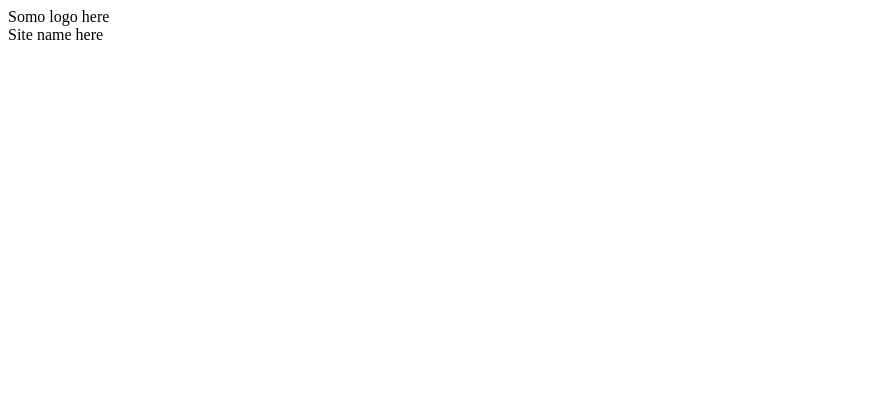
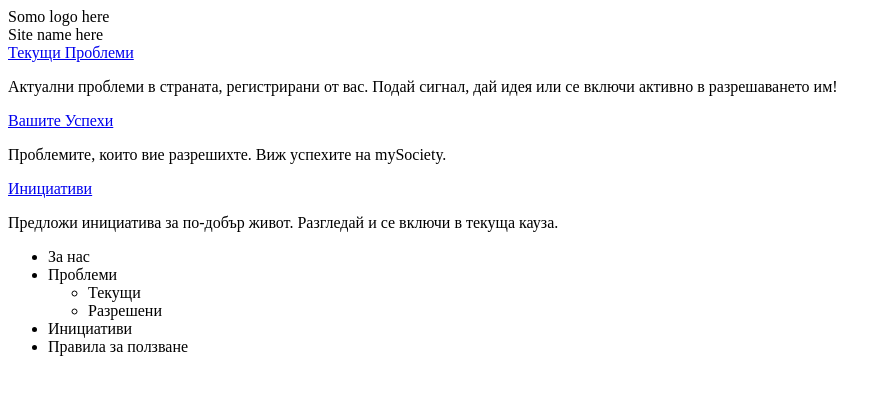
Before and after one commit to idoychinov/Hackathon21062014, a plain HTML site: page mySociety/mySociety/index.html in a window 1280 px wide. Shown: the whole page, without its empty margins (0-891 px from the left). Drawn offline with Linux system fonts and the light colour scheme.

Commit message:
main page bottom section and footer added

```diff
--- a/mySociety/mySociety/index.html
+++ b/mySociety/mySociety/index.html
@@ -8,16 +8,45 @@
 </head>
 <body>
     <div id="wrapper">
-        <header>
+        <header id="header">
             <div id="logo">Somo logo here</div>
             <div id="site-name">Site name here</div>
 
         </header>
         <section>
-            <div id="slider"></div>
-
+            <div id="current-problem">
+                <a href="current-problems.html" title="Текущи проблеми">
+                    Текущи Проблеми
+                </a>
+                <p>Актуални проблеми в страната, регистрирани от вас. Подай сигнал, дай идея или се включи активно в разрешаването им!</p>
+            </div>
+            <div id="solved-problem">
+                <a href="solved-problems.html" title="Вашите Успехи">
+                    Вашите Успехи
+                </a>
+                <p>Проблемите, които вие разрешихте. Виж успехите на mySociety.</p>
+            </div>
+            <div id="initiatives">
+                <a href="initiatives.html" title="Инициативи">
+                    Инициативи
+                </a>
+                <p>Предложи инициатива за по-добър живот. Разгледай и се включи в текуща кауза.</p>
+            </div>
         </section>
-        <footer></footer>
+        <footer>
+            <ul>
+                <li>За нас</li>
+                <li>
+                    Проблеми
+                    <ul>
+                        <li>Текущи</li>
+                        <li>Разрешени</li>
+                    </ul>
+                </li>
+                <li>Инициативи</li>
+                <li>Правила за ползване</li>
+            </ul>
+        </footer>
     </div>
 </body>
 </html>
```
Also changed, not shown: mySociety/mySociety/current-problems.html (added, +14 -0 lines), mySociety/mySociety/initiatives.html (added, +9 -0 lines), mySociety/mySociety/solved-problems.html (added, +9 -0 lines), 1 other file.
